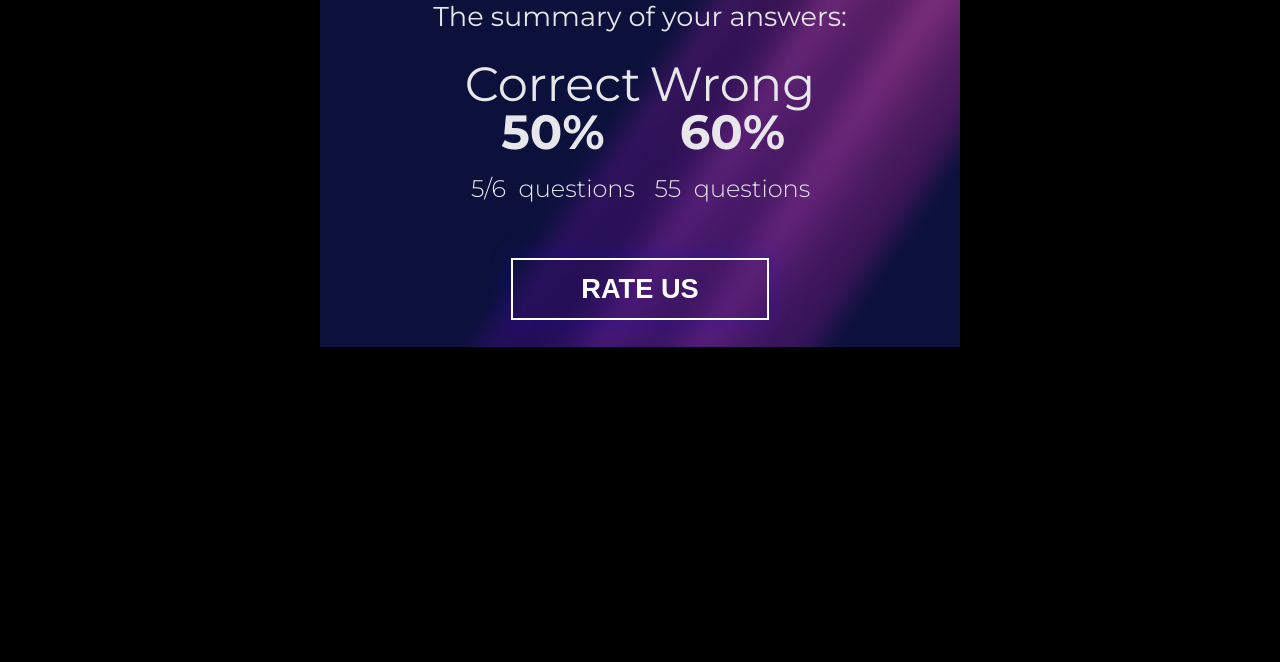
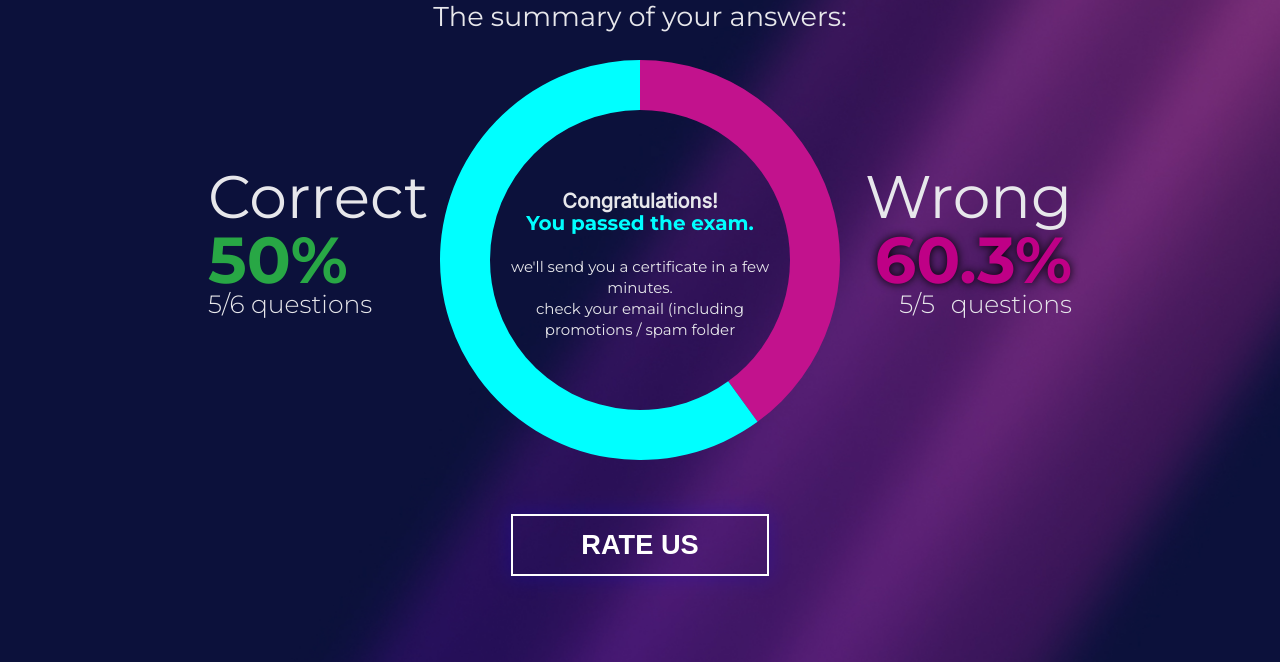
Before and after one commit to FabioSimoDev/team4BW, a plain HTML site: page result page/index.html in a window 1280 px wide. Shown: the part 213-875 px from the top of the page. Before the commit the page ends 800 px from the top, so only its background shows below. Drawn offline with nearby package versions, Linux system fonts and the light colour scheme.

Commit message:
grafico, html, css, js.

```diff
--- a/result page/index.html
+++ b/result page/index.html
@@ -5,6 +5,7 @@
     <meta name="viewport" content="width=device-width, initial-scale=1.0" />
     <link rel="stylesheet" href="../reset.css" />
     <link rel="stylesheet" href="style.css" />
+    <script src="https://cdn.jsdelivr.net/npm/chart.js"></script>
     <title>clone benchmark EPICODE</title>
   </head>
   <body>
@@ -16,22 +17,45 @@
         <main>
           <h1>Results</h1>
           <h5>The summary of your answers:</h5>
+          <div class="columns-container">
+            <div class="left-column">
               <p>
                 <!-- gli span vanno completati in javascript in base ai risultati del benchmark. -->
                 <!-- i <br> servono ad inserire rotture di riga (andare a capo). -->
-            Correct <br><span class="percentage" id="correctAnswersPercentage">50%</span><br /><span class="question"
-              id="correctAnswersCount"
-            >5/6</span>
-          <span class="question">questions<span>
+                Correct <br /><span
+                  class="percentage"
+                  id="correctAnswersPercentage"
+                  >50%</span
+                ><br /><span class="question" id="correctAnswersCount">5/6 </span
+                ><span class="question">questions</span>
               </p>
-          <!-- questo div con ID "chartContainer" conterrá il grafico, probabilmente da inserire in javascript. -->
-          <div id="chartContainer"></div>
+            </div>
+            <div class="center-column">
+              <!-- questo canvas con ID "donut-chart" conterrá il grafico, probabilmente da inserire in javascript. -->
+              <div id="chart-container">
+                <canvas id="donut-chart"></canvas>
+                <div id="custom-legend">
+                  <div>
                     <p>
-            Wrong <br><span class="percentage" id="wrongAnswersPercentage">60%</span><br /><span class="question"
-              id="wrongAnswersCount"
-            >55</span>
+                      <span id="congratulations-text">Congratulations!</span></span><br /><span class="legend-color"
+                        >You passed the exam.</span
+                      ><br /><br />we'll send you a certificate in a few
+                      minutes.<br />check your email (including promotions /
+                      spam folder
+                    </p>
+                  </div>
+                </div>
+              </div>
+            </div>
+            <div class="right-column">
+              <p>
+                Wrong <br /><span class="percentage" id="wrongAnswersPercentage"
+                  >60.3%</span
+                ><br /><span class="question" id="wrongAnswersCount">5/5</span>
                 <span class="question">questions</span>
               </p>
+            </div>
+          </div>
           <!-- collegamento alla pagina feedback -->
           <a class="link" href="../feedback page/index.html"
             ><button type="button" id="rate-us-btn">RATE US</button></a
--- a/result page/script.js
+++ b/result page/script.js
@@ -1 +1,43 @@
-// codice JavaScript della pagina
+const data = {
+  labels: ["Risposte Corrette", "Risposte Sbagliate"],
+  datasets: [
+    {
+      data: [0, 0],
+      backgroundColor: ["#C2128D", "#00FFFF"]
+    }
+  ]
+};
+
+let ctx = document.getElementById("donut-chart").getContext("2d");
+
+let donutChart = new Chart(ctx, {
+  type: "doughnut",
+  data: data,
+  options: {
+    cutoutPercentage: 80,
+    elements: {
+      arc: {
+        borderWidth: 0
+      }
+    }
+  }
+});
+donutChart.options.plugins.legend.display = false;
+donutChart.options.cutout = 150;
+
+function updateChart(correctAnswers, wrongAnswers) {
+  donutChart.data.datasets[0].data = [wrongAnswers, correctAnswers];
+  donutChart.update();
+}
+
+updateChart(6, 4);
+
+let customLegend = document.getElementById("custom-legend");
+
+// customLegend.innerHTML += `<div><p>Congratulations!<br><span class="legend-color">You passed the exam.</span><br><br>we'll send you a certificate in a few minutes.<br>check your email (including promotions / spam folder</div>`;
+
+customLegend.style.width = `${donutChart.width - 140}px`;
+// customLegend.style.height = `${donutChart.height - 120}px`;
+
+const allOptions = [];
+allOptions.push();
--- a/result page/style.css
+++ b/result page/style.css
@@ -2,21 +2,25 @@
 
 @import url("https://fonts.googleapis.com/css2?family=Nunito+Sans:ital,opsz,wght@0,6..12,300;0,6..12,400;0,6..12,500;0,6..12,600;0,6..12,800;1,6..12,400;1,6..12,500;1,6..12,600&display=swap");
 @import url("https://fonts.googleapis.com/css2?family=Montserrat:ital,wght@0,300;0,400;0,500;0,600;0,700;0,800;1,700&display=swap");
+@import url("https://fonts.googleapis.com/css2?family=Inter&family=Outfit:wght@600;700&display=swap");
 
 body {
   background-color: black;
+  background-image: url(../assets/bg.jpg);
+  background-repeat: no-repeat;
+  background-size: 100%;
 }
 .container {
-  width: 50%;
+  width: 80%;
   margin-left: auto;
   margin-right: auto;
-  background-image: url(../assets/bg.jpg);
+
   /* font-family: "Nunito Sans", sans-serif; */
   font-family: "Montserrat", sans-serif;
   color: #e7e7eb;
   margin-top: 5em;
-  background-repeat: no-repeat;
-  background-size: 100%;
+
+  position: relative;
 }
 .block {
   padding: 2em 5em;
@@ -47,8 +51,10 @@ p {
   display: inline-block;
 }
 .question {
-  font-size: 0.5em;
+  font-size: 25px;
   font-weight: 300;
+  vertical-align: top;
+  margin-top: 10px;
 }
 button {
   font-size: 1.7em;
@@ -69,3 +75,108 @@ a {
 .percentage {
   font-weight: 700;
 }
+
+/* Stile per il contenitore principale */
+.columns-container {
+  display: flex;
+  justify-content: space-between;
+  align-items: center;
+}
+
+/* Stile per le colonne sinistra e destra */
+.left-column,
+.right-column {
+  text-align: center;
+  flex: 1;
+}
+
+/* Stile per il centro della colonna */
+.center-column {
+  flex: 2;
+  text-align: center;
+}
+
+/* Stile per il testo principale */
+p {
+  font-size: 16px;
+  margin: 0;
+  word-wrap: keep-all;
+}
+
+/* Stile per le percentuali */
+.percentage {
+  font-size: 65px;
+  font-weight: bold;
+  color: #007bff;
+}
+
+#correctAnswersPercentage {
+  color: #28a745;
+}
+
+#wrongAnswersPercentage {
+  color: #bf0086;
+  text-shadow: 0px 0px 10px black;
+}
+
+.columns-container {
+  display: flex;
+  justify-content: space-between;
+}
+
+.left-column,
+.right-column {
+  width: 20%;
+}
+
+.left-column {
+  text-align: left;
+}
+
+.right-column {
+  text-align: right;
+}
+
+.left-column p,
+.right-column p {
+  font-size: 60px;
+  /* font-weight: bold; */
+}
+
+.center-column {
+  width: 60%;
+  text-align: center;
+}
+
+#donut-chart {
+  width: 400px;
+  max-width: 400px;
+  margin: 0 auto;
+}
+
+#custom-legend {
+  position: absolute;
+  top: 50%;
+  left: 50%;
+  transform: translate(-50%, -50%);
+}
+
+#custom-legend p {
+  font-size: 15px;
+  line-height: 1.4em;
+}
+
+.legend-color {
+  color: #00ffff;
+  font-weight: bold;
+}
+
+#congratulations-text {
+  font-weight: bold;
+  font-family: "Inter", sans-serif;
+}
+
+#congratulations-text,
+.legend-color {
+  font-size: 20px;
+}
```
Lines whose indentation alone changed are shown as unchanged.
